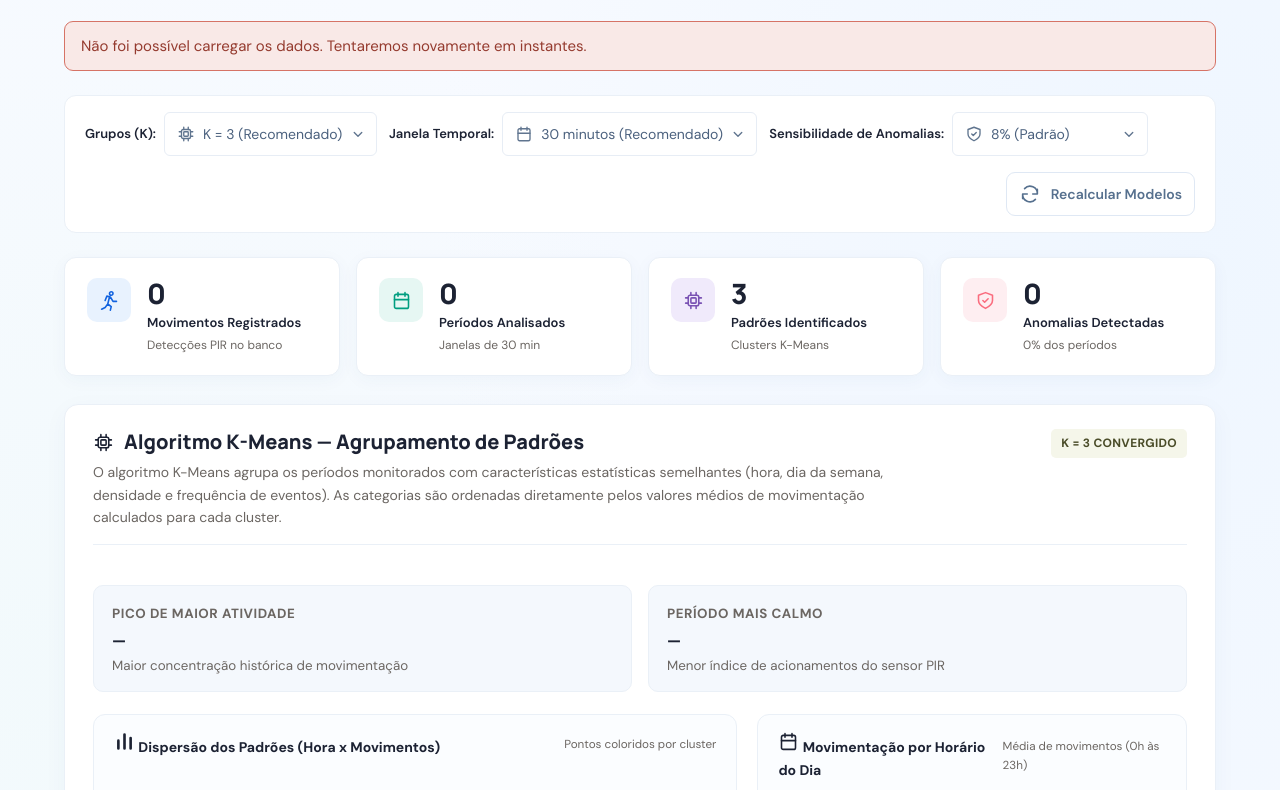
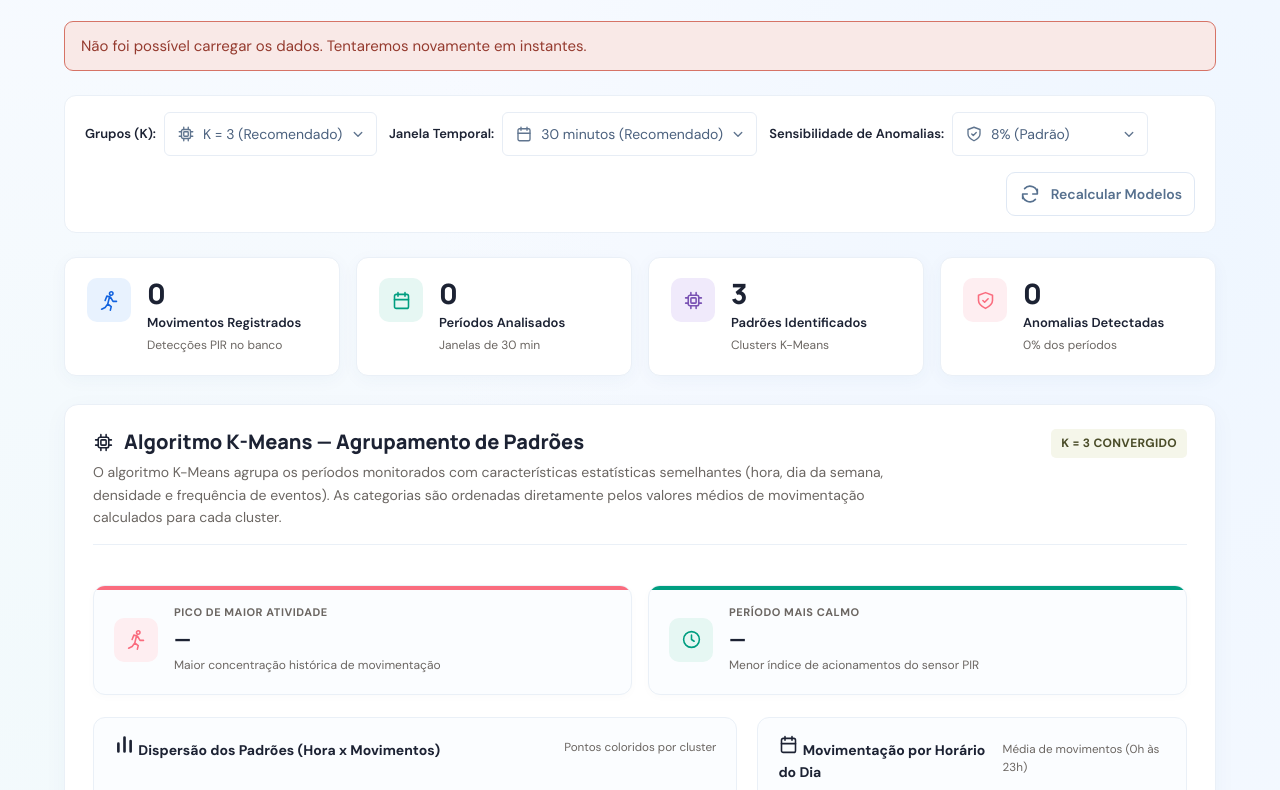
Before and after one commit to wesrodr/trabalho-iot-esp32, a website: page mineracao.html in a window 1280 px wide. Shown: the part 237-1027 px from the top of the page. Drawn offline with Linux system fonts and the light colour scheme; no server answers.

Commit message:
att: padronização dos cards

```diff
--- a/mineracao.html
+++ b/mineracao.html
@@ -232,16 +232,26 @@
             </div>
 
             <!-- Destaques de maior e menor atividade -->
-            <div style="display: flex; flex-wrap: wrap; gap: 16px; margin-top: 20px;">
-              <div style="flex: 1; min-width: 260px; padding: 14px 18px; background: #f4f8fd; border: 1px solid var(--border); border-radius: 10px;">
-                <small style="color: var(--muted); text-transform: uppercase; font-weight: 700; letter-spacing: 0.04em;">Pico de Maior Atividade</small>
-                <div style="font: 750 18px/1.2 var(--heading); color: var(--ink); margin-top: 4px;" id="highlight-peak-period">—</div>
-                <small style="color: var(--muted);">Maior concentração histórica de movimentação</small>
+            <div class="mining-highlights-container">
+              <div class="mining-highlight-card highlight-peak">
+                <div class="mining-highlight-icon coral">
+                  <i data-icon="walk"></i>
+                </div>
+                <div class="mining-highlight-body">
+                  <span class="mining-highlight-kicker">Pico de Maior Atividade</span>
+                  <div class="mining-highlight-val" id="highlight-peak-period">—</div>
+                  <span class="mining-highlight-sub">Maior concentração histórica de movimentação</span>
+                </div>
               </div>
-              <div style="flex: 1; min-width: 260px; padding: 14px 18px; background: #f4f8fd; border: 1px solid var(--border); border-radius: 10px;">
-                <small style="color: var(--muted); text-transform: uppercase; font-weight: 700; letter-spacing: 0.04em;">Período Mais Calmo</small>
-                <div style="font: 750 18px/1.2 var(--heading); color: var(--ink); margin-top: 4px;" id="highlight-calm-period">—</div>
-                <small style="color: var(--muted);">Menor índice de acionamentos do sensor PIR</small>
+              <div class="mining-highlight-card highlight-calm">
+                <div class="mining-highlight-icon green">
+                  <i data-icon="clock"></i>
+                </div>
+                <div class="mining-highlight-body">
+                  <span class="mining-highlight-kicker">Período Mais Calmo</span>
+                  <div class="mining-highlight-val" id="highlight-calm-period">—</div>
+                  <span class="mining-highlight-sub">Menor índice de acionamentos do sensor PIR</span>
+                </div>
               </div>
             </div>
 
--- a/style.css
+++ b/style.css
@@ -3303,6 +3303,80 @@ html {
 .cluster-progress-fill.blue { background: #2379f5; }
 .cluster-progress-fill.coral { background: #fa6c7e; }
 
+.mining-highlights-container {
+  display: grid;
+  grid-template-columns: repeat(2, 1fr);
+  gap: 16px;
+  margin-top: 20px;
+}
+.mining-highlight-card {
+  background: #fbfdff;
+  border: 1px solid var(--border);
+  border-radius: 12px;
+  padding: 18px 20px;
+  position: relative;
+  overflow: hidden;
+  box-shadow: 0 2px 10px #00000005;
+  display: flex;
+  align-items: center;
+  gap: 16px;
+}
+.mining-highlight-card::before {
+  content: "";
+  position: absolute;
+  top: 0;
+  left: 0;
+  right: 0;
+  height: 4px;
+}
+.mining-highlight-card.highlight-peak::before {
+  background: #fa6c7e;
+}
+.mining-highlight-card.highlight-calm::before {
+  background: #009e80;
+}
+.mining-highlight-icon {
+  width: 44px;
+  height: 44px;
+  border-radius: 10px;
+  display: flex;
+  align-items: center;
+  justify-content: center;
+  flex-shrink: 0;
+}
+.mining-highlight-icon.coral {
+  background: #feeef1;
+  color: #fa6c7e;
+}
+.mining-highlight-icon.green {
+  background: #e6f7f3;
+  color: #009e80;
+}
+.mining-highlight-body {
+  flex: 1;
+  min-width: 0;
+}
+.mining-highlight-kicker {
+  display: block;
+  font-size: 11px;
+  font-weight: 750;
+  text-transform: uppercase;
+  letter-spacing: 0.05em;
+  color: var(--muted);
+  margin-bottom: 4px;
+}
+.mining-highlight-val {
+  font: 800 22px/1.2 var(--heading);
+  color: var(--ink);
+  letter-spacing: -0.01em;
+}
+.mining-highlight-sub {
+  display: block;
+  font-size: 12px;
+  color: var(--muted);
+  margin-top: 4px;
+}
+
 .mining-chart-box {
   background: #fbfdff;
   border: 1px solid var(--border);
@@ -3369,11 +3443,20 @@ html {
 [data-theme="dark"] .mining-toolbar,
 [data-theme="dark"] .mining-panel,
 [data-theme="dark"] .cluster-card,
+[data-theme="dark"] .mining-highlight-card,
 [data-theme="dark"] .mining-chart-box,
 [data-theme="dark"] .mining-meta-footer {
   background: #19263a;
   border-color: #2c3d56;
   box-shadow: 0 4px 20px #00000020;
+}
+[data-theme="dark"] .mining-highlight-icon.coral {
+  background: #44222b;
+  color: #ff8296;
+}
+[data-theme="dark"] .mining-highlight-icon.green {
+  background: #183832;
+  color: #58d7b5;
 }
 [data-theme="dark"] .mining-kpi-icon.blue { background: #1e3352; color: #70acff; }
 [data-theme="dark"] .mining-kpi-icon.green { background: #183832; color: #58d7b5; }
@@ -3414,7 +3497,8 @@ html {
   .mining-kpi-grid {
     grid-template-columns: 1fr;
   }
-  .cluster-cards-container {
+  .cluster-cards-container,
+  .mining-highlights-container {
     grid-template-columns: 1fr;
   }
   .mining-panel {
```
